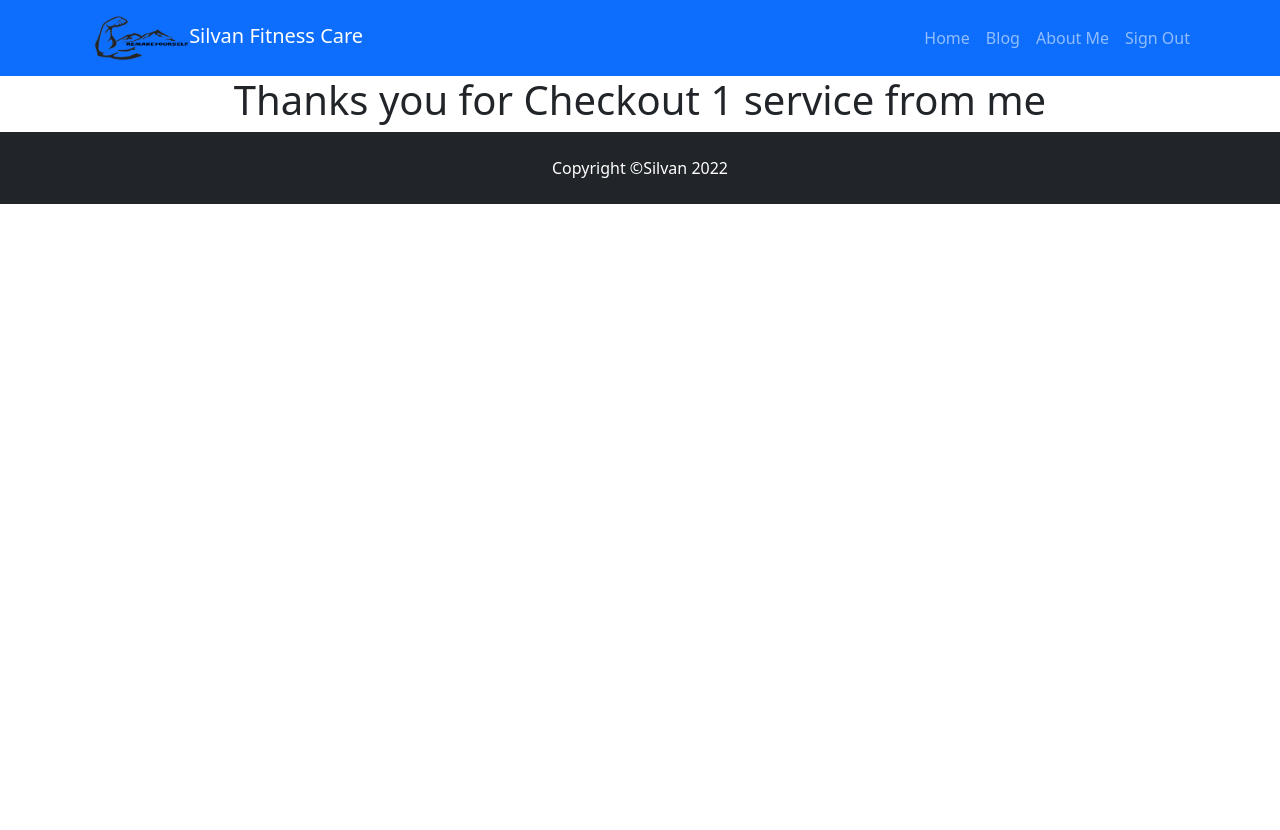
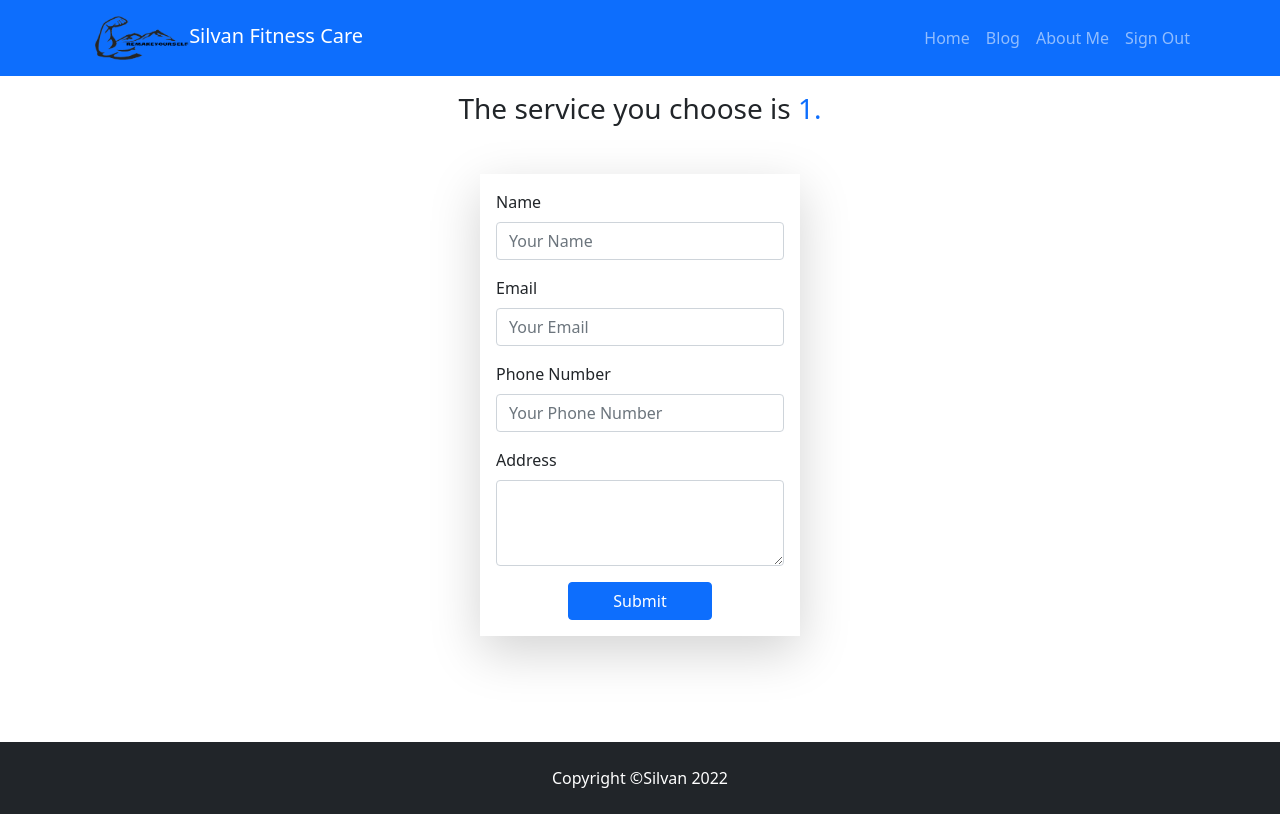
Before and after one commit to raiihan/silvan-fitnesss-care, a React (Create React App) app: page /checkout/1 in a window 1280 px wide. Before the commit the page ends 800 px from the top, so only its background shows below. Built offline with nearby package versions, Linux system fonts and the light colour scheme; no server answers; sample sign-in values are in the browser's storage.

Commit message:
Github and Twitter Authentication Implement

```diff
--- a/src/Pages/Authentication/Login/Login.js
+++ b/src/Pages/Authentication/Login/Login.js
@@ -138,7 +138,7 @@ const Login = () => {
                         </Link>
                     </h6>
                     <div className="w-50 mx-auto mt-5">
-                        <Button className='w-100' variant="primary" type="submit">
+                        <Button className='w-100 fw-bold' variant="outline-primary" type="submit">
                             Login
                         </Button>
                     </div>
--- a/src/Pages/Authentication/SignUp/SignUp.js
+++ b/src/Pages/Authentication/SignUp/SignUp.js
@@ -153,7 +153,7 @@ const SignUp = () => {
                     {customError?.firebaseError && <p className='text-danger fw-bold'>{customError?.firebaseError}</p>}
 
                     <div className="w-50 mx-auto">
-                        <Button className='w-100' variant="primary" type="submit">
+                        <Button className='w-100 fw-bold' variant="outline-primary" type="submit">
                             Register
                         </Button>
                     </div>
--- a/src/Pages/Authentication/SocialSignIn/SocialSignIn.js
+++ b/src/Pages/Authentication/SocialSignIn/SocialSignIn.js
@@ -1,4 +1,5 @@
 import { Button } from 'react-bootstrap';
+import { FaFacebook, FaGoogle, FaTwitter, FaGithub } from 'react-icons/fa';
 import React from 'react';
 import { useSignInWithGoogle } from 'react-firebase-hooks/auth';
 import auth from '../../../Firebase/Firebase.init';
@@ -19,13 +20,44 @@ const SocialSignIn = () => {
 
             </div>
             {error && <p className='text-danger fw-bold text-center'>{error?.code}</p>}
+            <div className='w-50 mx-auto my-2'>
+                <Button
+                    onClick={() => signInWithGoogle()}
+                    className='w-100 fw-bold'
+                    variant="outline-primary"
+                >
+                    <FaGoogle className='me-2' size={40} />
+                    Google
+                </Button>
+            </div>
+            <div className='w-50 mx-auto my-2'>
+                <Button
+                    onClick={() => signInWithGoogle()}
+                    className='w-100 fw-bold'
+                    variant="outline-primary"
+                >
+                    <FaFacebook className='me-2' size={40} />
+                    Facebook
+                </Button>
+            </div>
+            <div className='w-50 mx-auto my-2'>
+                <Button
+                    onClick={() => signInWithGoogle()}
+                    className='w-100 fw-bold'
+                    variant="outline-primary"
+                >
+                    <FaTwitter className='me-2' size={40} />
+                    Twitter
+                </Button>
+            </div>
             <div className='w-50 mx-auto'>
                 <Button
                     onClick={() => signInWithGoogle()}
-                    className='w-100'
+                    className='w-100 fw-bold'
                     variant="outline-primary"
                 >
-                    Google
+                    <FaGithub className='me-2' size={40} />
+                    Github
                 </Button>
             </div>
         </div>
--- a/src/Pages/MainSection/Checkout/Checkout.js
+++ b/src/Pages/MainSection/Checkout/Checkout.js
@@ -1,11 +1,67 @@
 import React from 'react';
+import { Button, Form } from 'react-bootstrap';
+import { useForm } from 'react-hook-form';
 import { useParams } from 'react-router-dom';
-
+import toast, { Toaster } from 'react-hot-toast';
+const style = {
+    minHeight: 'calc(100vh - 150px)'
+}
 const Checkout = () => {
     const { serviceName } = useParams();
+    const { register, handleSubmit, formState: { errors } } = useForm();
+
+    const handleCheckoutSubmit = e => {
+        toast.success(`Thank You for Booking me!!!`);
+    }
     return (
-        <div>
-            <h1 className='text-center'>Thanks you for Checkout {serviceName} service from me </h1>
+        <div style={style}>
+            <h3 className='text-center mt-3'>The service you choose is  <span className='text-primary'>{serviceName}.</span></h3>
+            <div className="w-25 mx-auto shadow-lg p-3 my-5">
+                <Form onSubmit={handleSubmit(handleCheckoutSubmit)}>
+                    <Form.Group className="mb-3" controlId="formBasicEmail">
+                        <Form.Label>Name</Form.Label>
+                        <Form.Control
+                            {...register('name', { required: true })}
+                            type="text"
+                            placeholder="Your Name"
+                        />
+                    </Form.Group>
+                    {errors.name?.type === 'required' && <p className='text-danger ps-2'>Name is required</p>}
+                    <Form.Group className="mb-3" controlId="formBasicEmail">
+                        <Form.Label>Email</Form.Label>
+                        <Form.Control
+                            {...register('email', { required: true, pattern: { value: /\S+@\S+\.\S+/, message: "Please Provide a valid Email" } })}
+                            type="text"
+                            placeholder="Your Email"
+                        />
+                    </Form.Group>
+                    {errors.email?.type === 'required' && <p className='text-danger ps-2'>Email is required</p>}
+                    {errors.email?.type === 'pattern' && <p className='text-danger ps-2'>{errors.email?.message}</p>}
+
+                    <Form.Group className="mb-3" controlId="formBasicPassword">
+                        <Form.Label>Phone Number</Form.Label>
+                        <Form.Control
+                            {...register('phone', { required: true })}
+                            type="number"
+                            placeholder="Your Phone Number"
+                        />
+                    </Form.Group>
+                    {errors.phone?.type === 'required' && <p className='text-danger ps-2'>Phone is required</p>}
+                    <Form.Group className="mb-3" controlId="exampleForm.ControlTextarea1">
+                        <Form.Label>Address</Form.Label>
+                        <Form.Control as="textarea" rows={3}
+                            {...register('address', { required: true })}
+                        />
+                    </Form.Group>
+                    {errors.address?.type === 'required' && <p className='text-danger ps-2'>Address is required</p>}
+                    <div className="w-50 mx-auto">
+                        <Button className='w-100' variant="primary" type="submit">
+                            Submit
+                        </Button>
+                    </div>
+                </Form>
+            </div>
+            <Toaster />
         </div>
     );
 };
```
